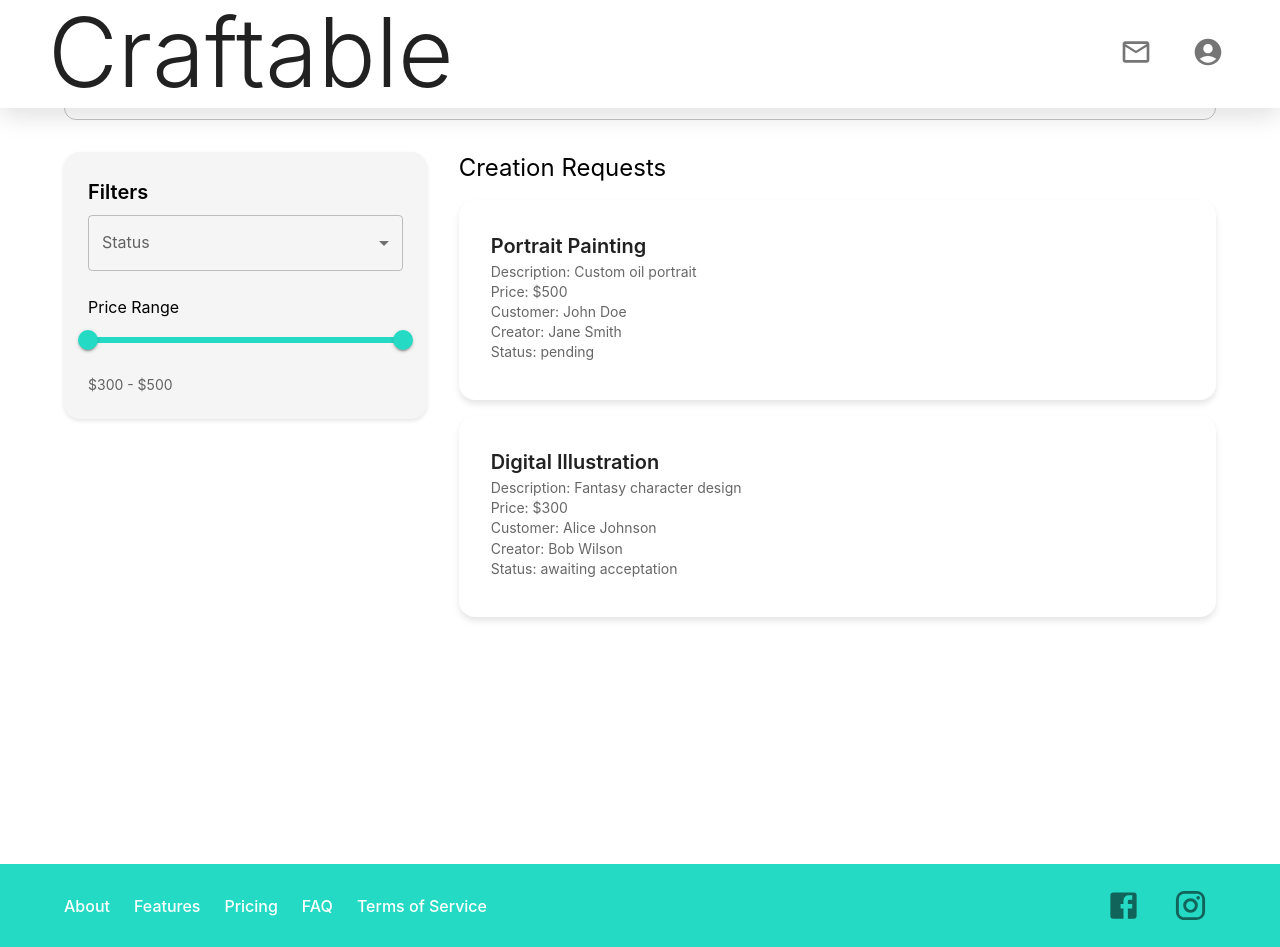
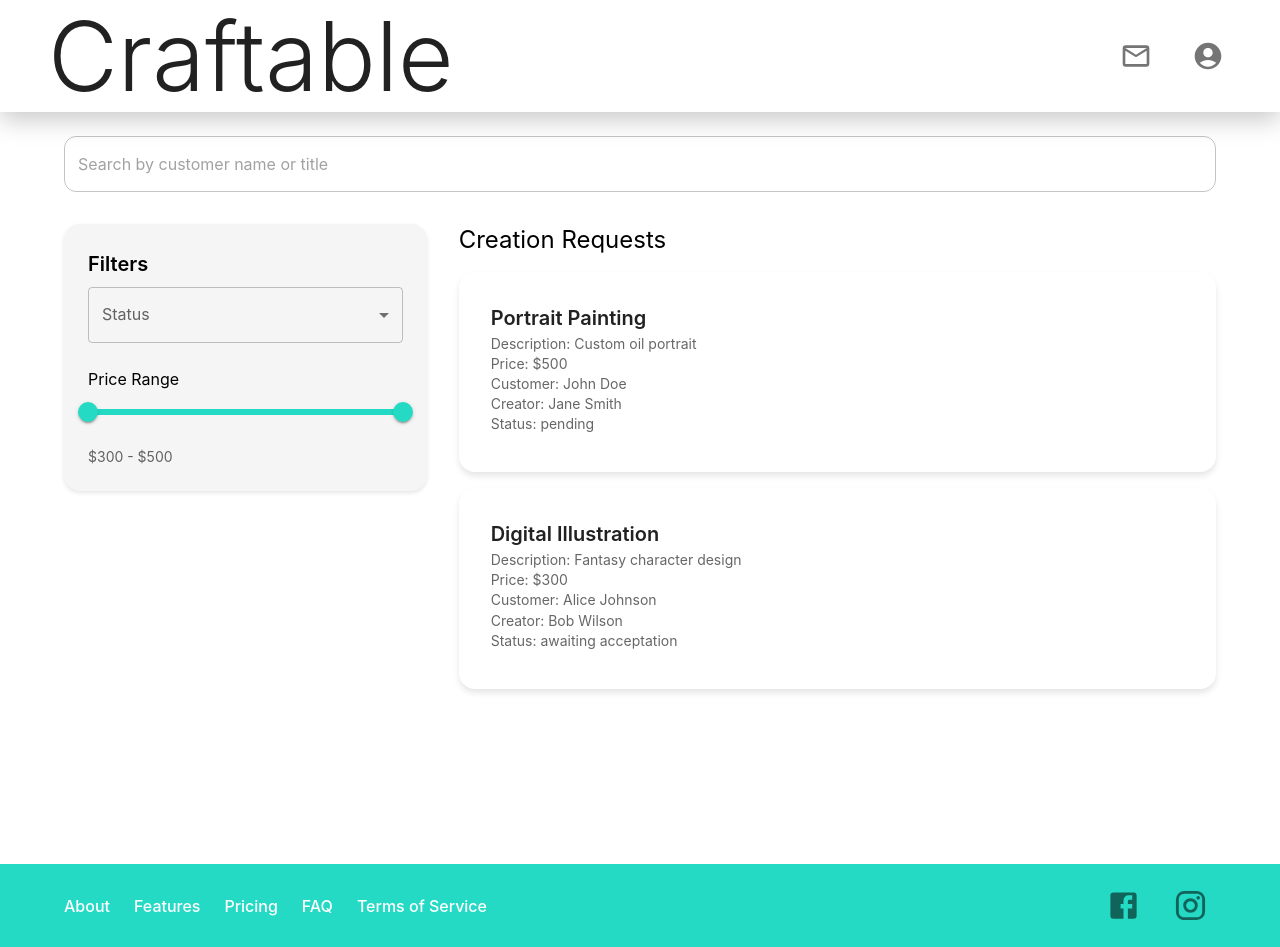
Before and after one commit to ZIG-25/craftable-frontend, a React (Create React App) app: page /creation-request-list-artist in a window 1280 px wide. Built offline with nearby package versions, Linux system fonts and the light colour scheme; no server answers; the HTML template or start-up script is replaced by a standard one.

Commit message:
Fixed issues (I hope)

```diff
--- a/src/App.tsx
+++ b/src/App.tsx
@@ -71,7 +71,7 @@
           transition: 'all 0.3s ease',
           '&:hover': {
             transform: 'translateY(-4px)',
-            boxShadow: '0 8px 24px rgba(0, 0, 0, 0.12)',
+            boxShadow: '0 8px 24px rgba(0, 0, 0, 0.21)',
           },
         },
       },
--- a/src/request-pages/RequestCreationArtist.tsx
+++ b/src/request-pages/RequestCreationArtist.tsx
@@ -115,7 +115,7 @@
           display: 'flex',
           flexDirection: { xs: 'column', md: 'row' },
           minHeight: 'calc(100vh - 64px)',
-          p: { xs: 2, sm: 3, md: 4 },
+          p: { xs: 7, sm: 8, md: 9 },
           gap: { xs: 3, md: 4 },
           maxWidth: { xs: '100%', md: 'max(65%, 1200px)' },
           mx: 'auto',
--- a/src/request-pages/RequestCreationListArtist.tsx
+++ b/src/request-pages/RequestCreationListArtist.tsx
@@ -141,7 +141,7 @@
   return (
     <>
       <ArtistTopBar />
-      <Container maxWidth="lg" className="py-8" sx={{height: '100vh'}}>
+      <Container maxWidth="lg" className="py-8" sx={{height: '100vh', p: 9}}>
         <Box sx={{ mb: 4 }}>
           <TextField
             fullWidth
--- a/src/top-bars/ArtistTopBar.tsx
+++ b/src/top-bars/ArtistTopBar.tsx
@@ -40,7 +40,7 @@
 
   return (
     <>
-      <AppBar sx={{ backgroundColor: 'white' }}>
+      <AppBar sx={{ backgroundColor: 'white', boxShadow: '0 8px 24px rgba(0, 0, 0, 0.21)', '&:hover': {transform: 'none'} }}>
         <Container maxWidth="xl">
           <Toolbar className="artist-tool-bar">
             <Typography variant="h1" component="div" className="title">
--- a/src/top-bars/GuestTopBar.tsx
+++ b/src/top-bars/GuestTopBar.tsx
@@ -68,7 +68,7 @@
 
   return (
     <>
-      <AppBar sx={{ backgroundColor: 'white' }}>
+      <AppBar sx={{ backgroundColor: 'white', boxShadow: '0 8px 24px rgba(0, 0, 0, 0.21)', '&:hover': {transform: 'none'} }}>
         <Container maxWidth="xl">
           <Toolbar variant="regular" className="guest-tool-bar">
             <Typography variant="h1" component="div" className="title-desktop">
--- a/src/top-bars/customer-top-bar/CustomerTopBar.tsx
+++ b/src/top-bars/customer-top-bar/CustomerTopBar.tsx
@@ -73,7 +73,7 @@
 
   return (
     <>
-      <AppBar sx={{ backgroundColor: 'white' }}>
+      <AppBar sx={{ backgroundColor: 'white', boxShadow: '0 8px 24px rgba(0, 0, 0, 0.21)', '&:hover': {transform: 'none'} }}>
         <Container maxWidth="xl">
           <Toolbar variant="regular" className="customer-tool-bar">
             <Box className="desktop-customer-tool-bar">
```
